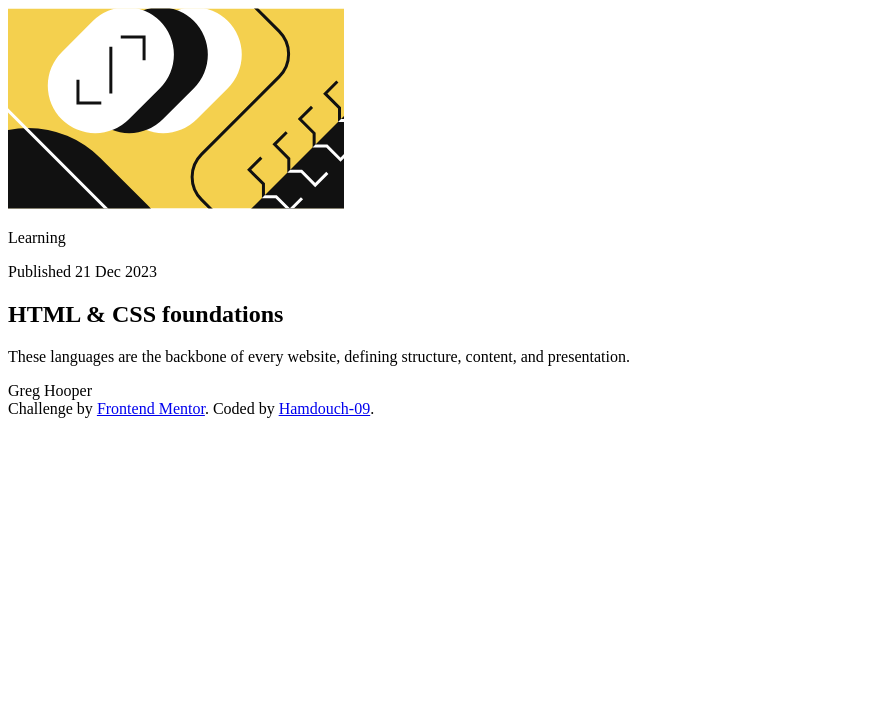
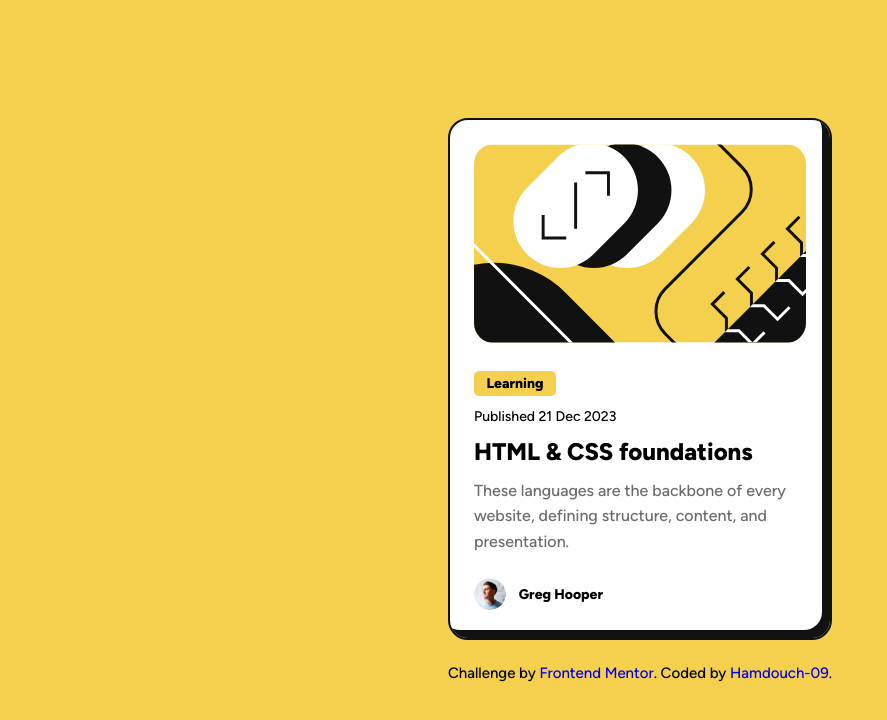
Before and after one commit to Hamdouch-09/Blog-preview-card, a plain HTML site: page index.html in a window 1280 px wide. Shown: the whole page, without its empty margins (0-887 px from the left). Drawn offline with Linux system fonts and the light colour scheme.

Commit message:
Format blog card styling and layout

```diff
--- a/index.html
+++ b/index.html
@@ -10,10 +10,10 @@
       sizes="32x32"
       href="./assets/images/favicon-32x32.png"
     />
+    <!-- link style -->
+    <link rel="stylesheet" href="main.css" />
 
     <title>Frontend Mentor | Blog preview card</title>
-
-    <!-- font-size: 0.6875rem; -->
   </head>
   <body>
     <div class="container">
@@ -38,8 +38,12 @@
               These languages are the backbone of every website, defining
               structure, content, and presentation.
             </p>
-
-            <div>Greg Hooper</div>
+          </div>
+          <div class="usernam">
+            <div class="img">
+              <img src="./assets/images/image-avatar.webp" alt="image avatar" />
+            </div>
+            <p>Greg Hooper</p>
           </div>
         </article>
       </main>
@@ -58,8 +62,8 @@
           rel="noopener noreferrer"
           target="_blank"
           title="Profile X.com"
-          >Hamdouch-09</a
-        >.
+          >Hamdouch-09.</a
+        >
       </footer>
     </div>
   </body>
--- a/main.css
+++ b/main.css
@@ -65,6 +65,9 @@ main {
     flex-wrap: wrap;
     align-content: flex-start;
     gap: 1.5rem;
+    box-shadow: -0.5rem -0.5rem 0 0 var(--shadow-color) inset;
+    transition: all 0.2s linear;
+    cursor: pointer;
 }
 
 /* Mobile */
@@ -75,6 +78,9 @@ main {
     }
 }
 
+.card:hover {
+    transform: translate(0, -0.3125rem);
+}
 
 .card div img {
     width: 100%;
@@ -102,6 +108,7 @@ h1 {
     margin-top: 0.75rem;
     font-size: clamp(19px, 3vw, 24px);
     font-weight: bold;
+    transition: all 0.2s linear;
 }
 
 .card:hover h1 {
@@ -152,3 +159,15 @@ footer {
     text-align: center;
     font-size: 0.9375rem;
 }
+
+/* Mobile */
+@media (max-width: 375px) {
+    footer {
+        display: none;
+
+    }
+}
+
+footer>a {
+    text-decoration: none;
+}
```
